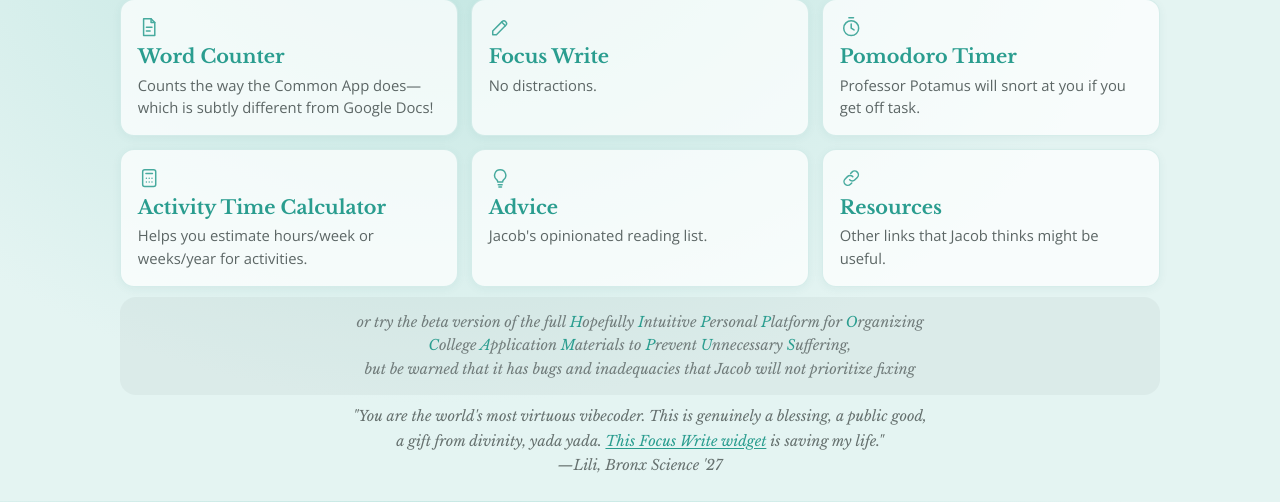
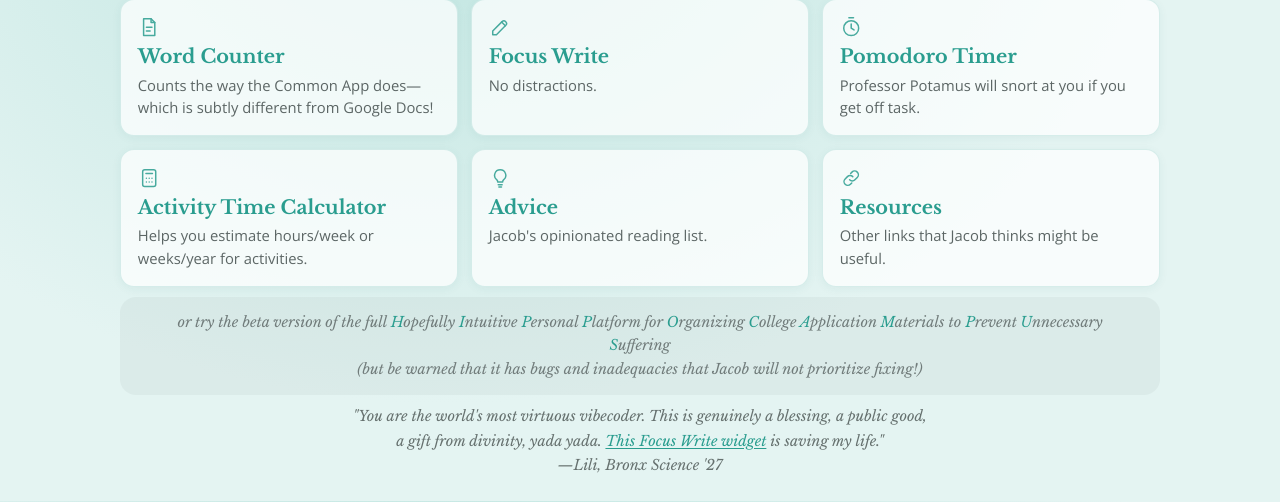
Before and after one commit to ConfluxConflux/college-app-app, a Django app: template widgets/templates/widgets/welcome.html in a window 1280 px wide. Shown: the part 299-801 px from the top of the page. Run offline with Django 5.2, Linux system fonts and the light colour scheme; the template is opened without the code that fills it, so the values that code supplies are empty; the visitor is signed in with stand-in values (Sample User, id 1); data comes from the database, SQL or seed files in the repository.

Commit message:
Reword the beta aside: no break after Organizing, parenthetical warning
Co-Authored-By: Claude Opus 5 <noreply@anthropic.com>

```diff
--- a/widgets/templates/widgets/welcome.html
+++ b/widgets/templates/widgets/welcome.html
@@ -282,10 +282,10 @@
   <a class="beta-strip" href="{{ tracker_url }}" target="_blank" rel="noopener">
     or try the beta version of the full
     <span class="key">H</span>opefully <span class="key">I</span>ntuitive <span class="key">P</span>ersonal
-    <span class="key">P</span>latform for <span class="key">O</span>rganizing<br>
+    <span class="key">P</span>latform for <span class="key">O</span>rganizing
     <span class="key">C</span>ollege <span class="key">A</span>pplication <span class="key">M</span>aterials
-    to <span class="key">P</span>revent <span class="key">U</span>nnecessary <span class="key">S</span>uffering,<br>
-    but be warned that it has bugs and inadequacies that Jacob will not prioritize fixing
+    to <span class="key">P</span>revent <span class="key">U</span>nnecessary <span class="key">S</span>uffering<br>
+    (but be warned that it has bugs and inadequacies that Jacob will not prioritize fixing!)
   </a>
 
   <footer>
```
